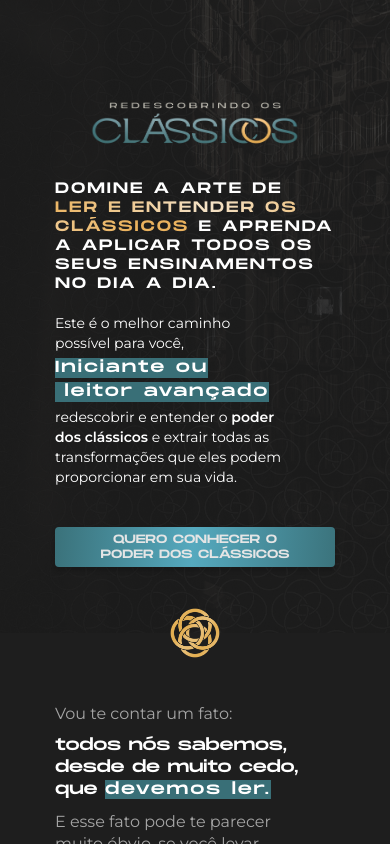
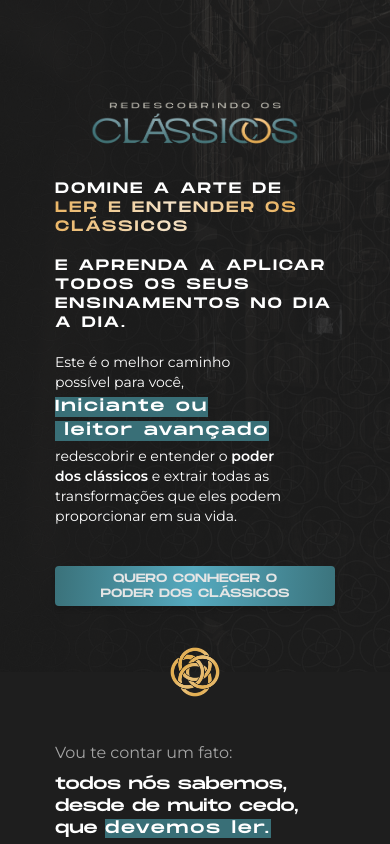
Before and after one commit to MatheusLasserre/matheus-araujo-website, a Next.js app: page / in a window 390 px wide. Shown: the top 844 px of the page. Built offline with nearby package versions, Linux system fonts and the light colour scheme.

Commit message:
tentativa 2 de corrigir bug no iphone

```diff
--- a/styles/hero.module.css
+++ b/styles/hero.module.css
@@ -59,6 +59,7 @@
     font-family: MonumentExtended;
     margin-bottom: 2rem;
     font-weight: 400;
+    display: block;
 }
 
 .goldGradient {
@@ -67,11 +68,11 @@
     background-clip: text;
 }
 
-.iphoneGlitch {
+/* .iphoneGlitch {
     margin: 0;
     padding: 0;
     display: contents;
-}
+} */
 
 .firstParagraph {
     font-size: 1.4rem;
```
